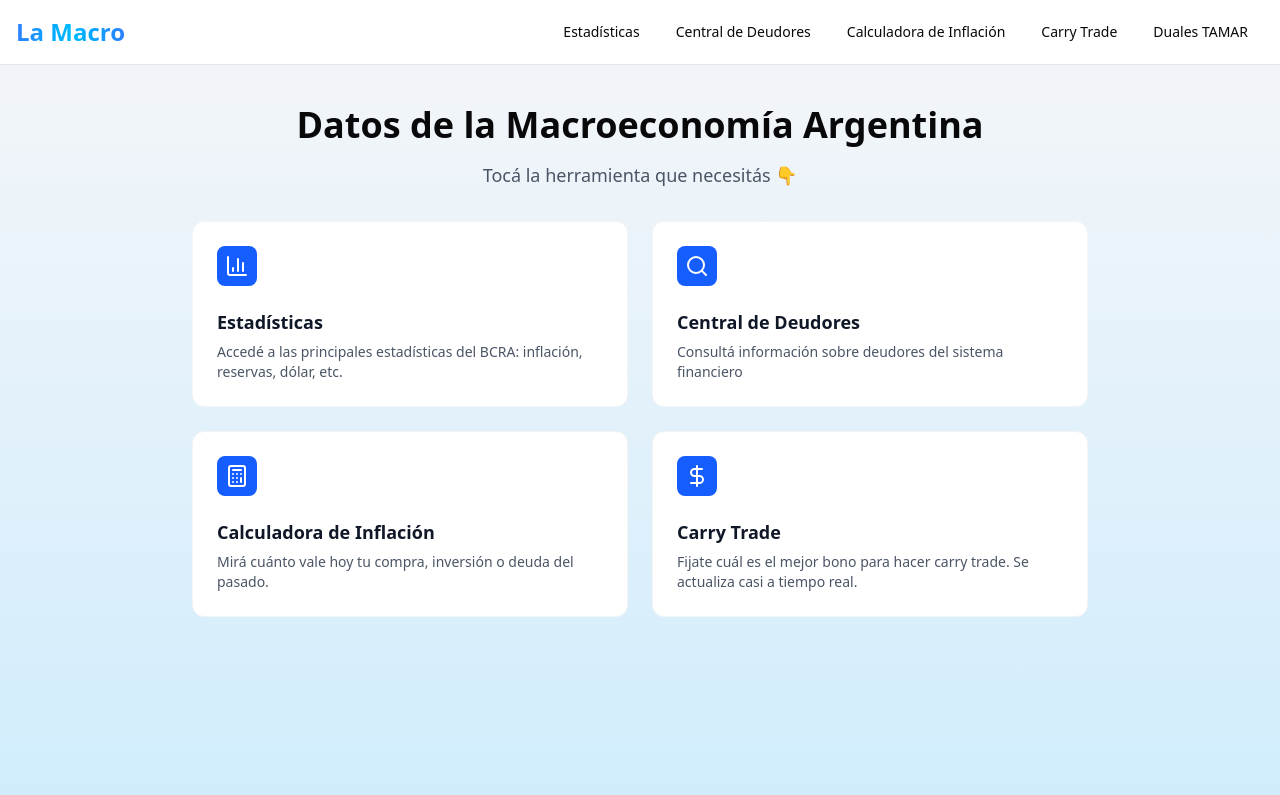
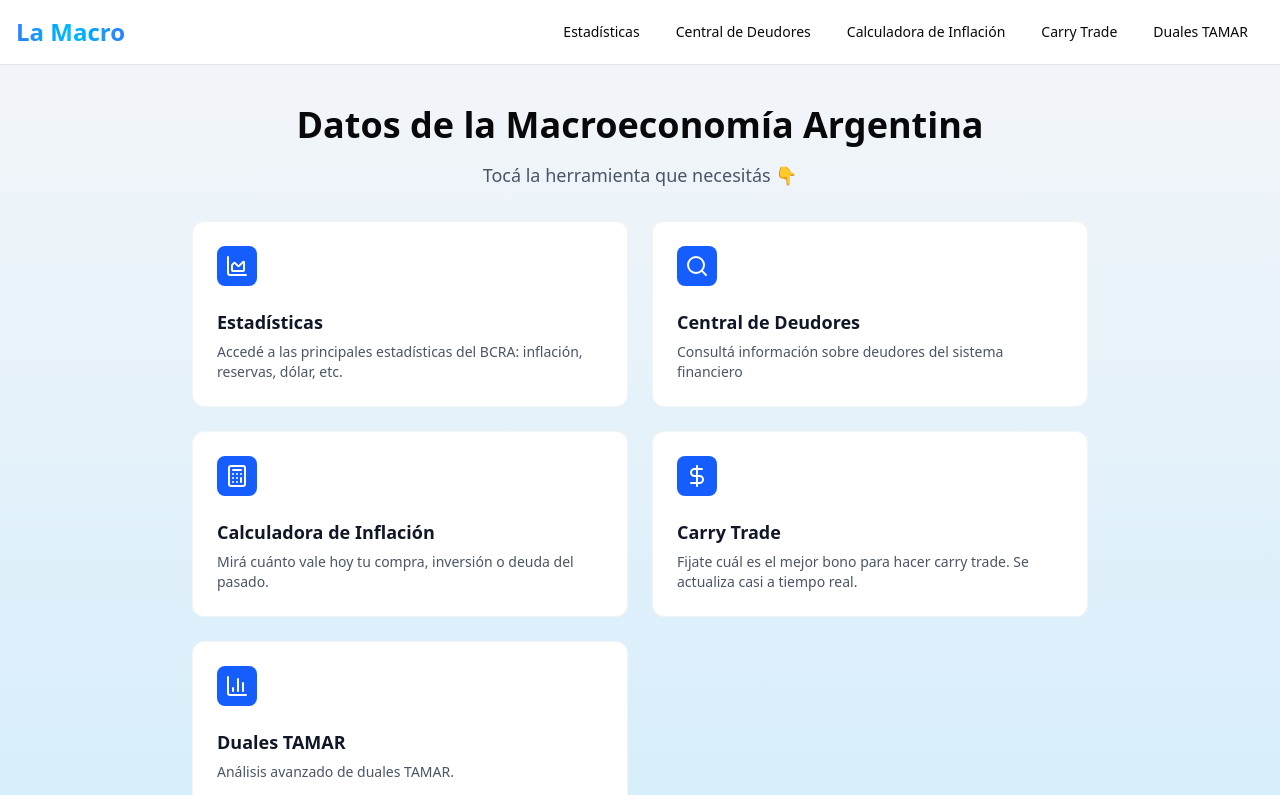
Before and after one commit to TomiMalamud/lamacro, a Next.js app: page / in a window 1280 px wide. Shown: the top 795 px of the page. Built offline with nearby package versions, Linux system fonts and the light colour scheme; no server answers.

Commit message:
update links feed

```diff
--- a/components/links-feed.tsx
+++ b/components/links-feed.tsx
@@ -1,5 +1,11 @@
 import { Card, CardDescription, CardHeader } from "@/components/ui/card";
-import { BarChart3, Calculator, DollarSign, Search } from "lucide-react";
+import {
+  BarChart3,
+  Calculator,
+  ChartArea,
+  DollarSign,
+  Search,
+} from "lucide-react";
 import Link from "next/link";
 
 export default function LinksFeed() {
@@ -8,7 +14,7 @@ export default function LinksFeed() {
       title: "Estadísticas",
       description:
         "Accedé a las principales estadísticas del BCRA: inflación, reservas, dólar, etc.",
-      icon: BarChart3,
+      icon: ChartArea,
       href: "/variables",
     },
     {
@@ -30,6 +36,12 @@ export default function LinksFeed() {
         "Fijate cuál es el mejor bono para hacer carry trade. Se actualiza casi a tiempo real. ",
       icon: DollarSign,
       href: "/carry-trade",
+    },
+    {
+      title: "Duales TAMAR",
+      description: "Análisis avanzado de duales TAMAR.",
+      icon: BarChart3,
+      href: "/duales",
     },
   ];
 
```
